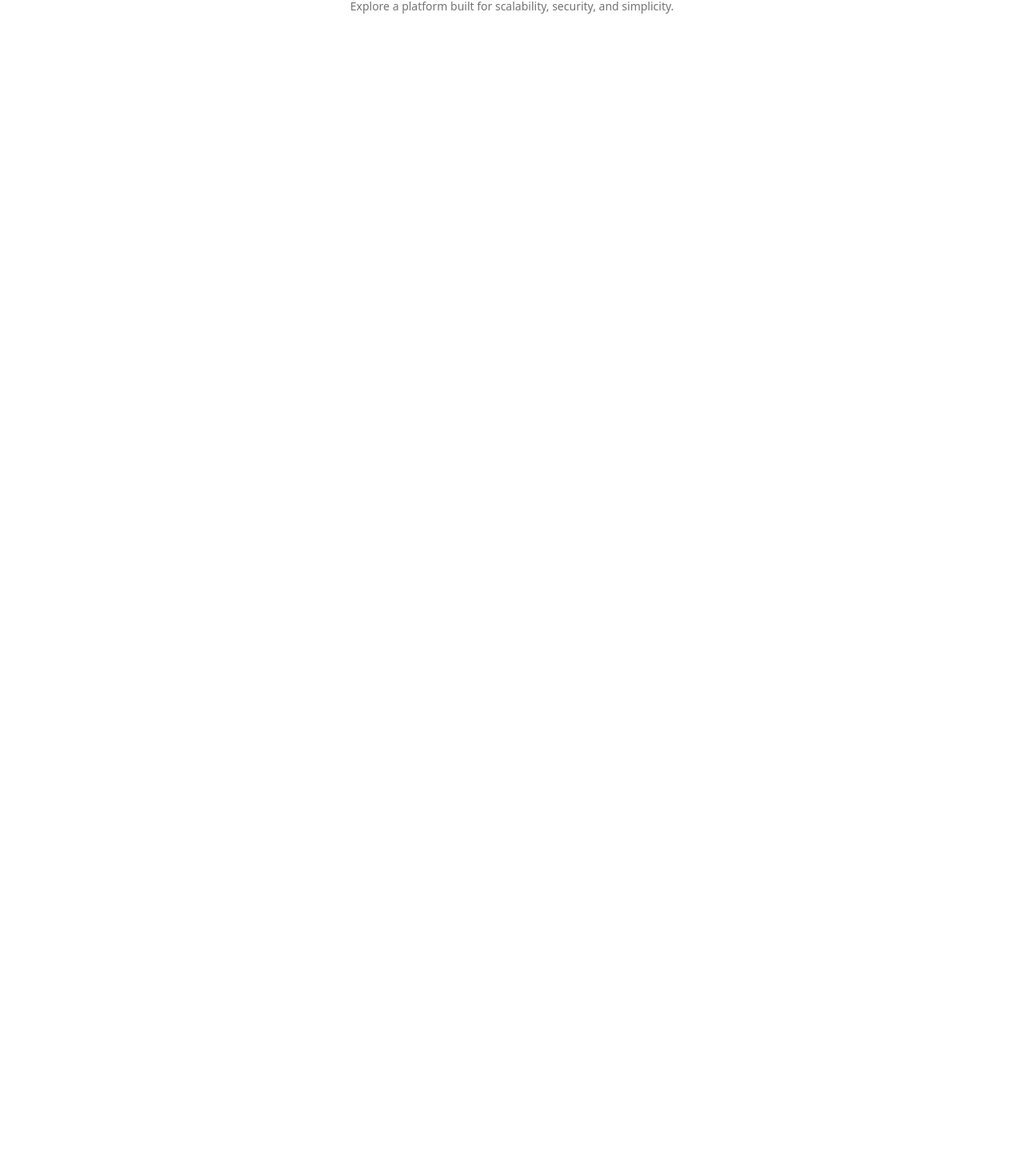
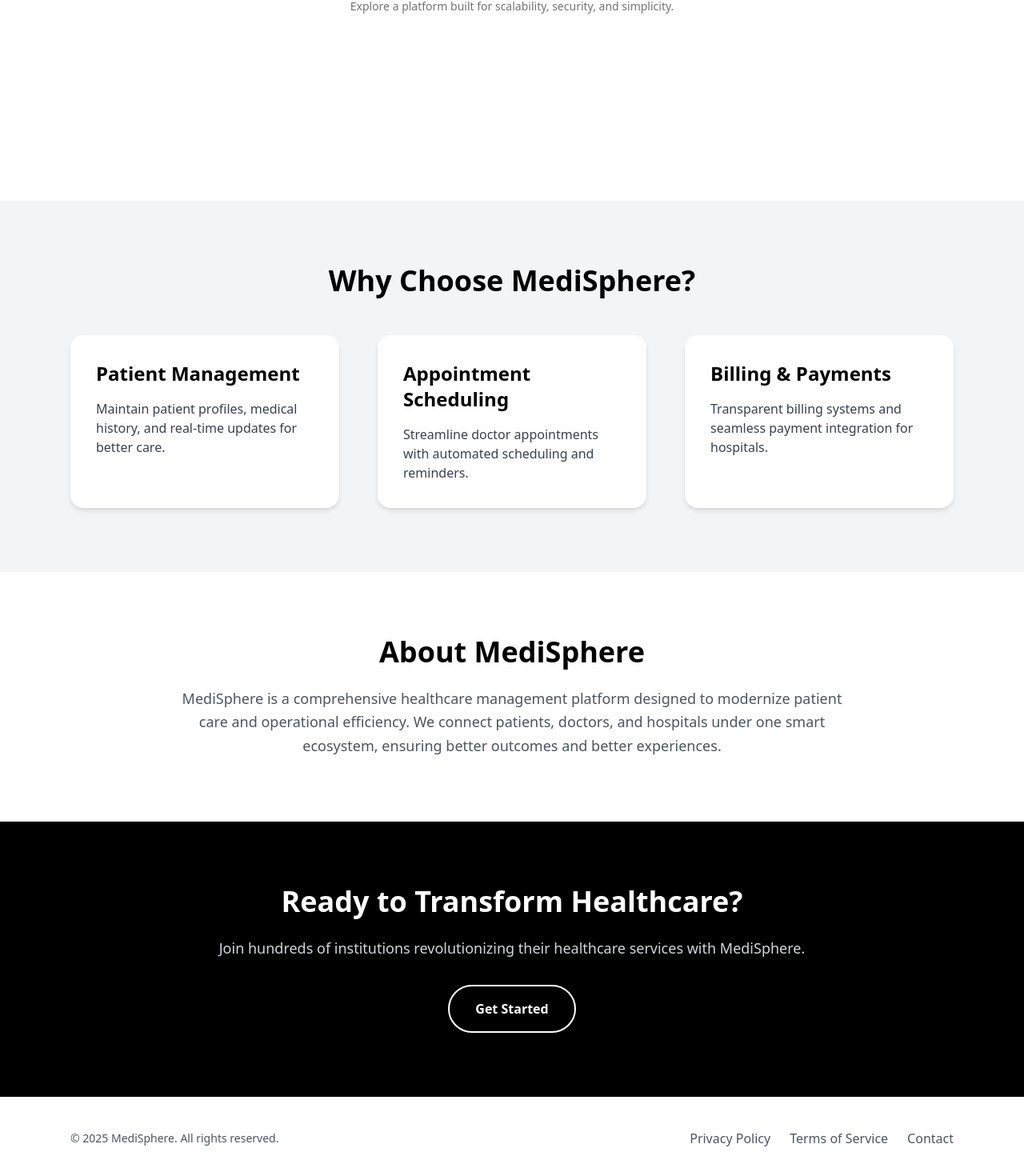
Before and after one commit to eklavya172004/MediSphere, a Next.js app in the folder frontend/: page / in a window 1280 px wide. Shown: the part 549-2019 px from the top of the page at 80% size. Before the commit the page ends 800 px from the top, so only its background shows below. Built offline with nearby package versions, Linux system fonts and the light colour scheme.

Commit message:
home page

```diff
--- a/frontend/app/page.tsx
+++ b/frontend/app/page.tsx
@@ -4,8 +4,75 @@ import Hero from "@/components/Hero";
 
 export default function Home() {
   return (
-    <div>
-        <Hero/>
+    <div className="flex flex-col bg-white text-black">
+      <Hero />
+
+      {/* Features Section */}
+      {/* Features Section */}
+<section className="py-20 bg-gray-100 text-black">
+  <div className="max-w-6xl mx-auto px-6">
+    <h2 className="text-4xl font-bold text-center mb-12">
+      Why Choose MediSphere?
+    </h2>
+    <div className="grid md:grid-cols-3 gap-12">
+      <div className="bg-white p-8 rounded-2xl shadow-md hover:shadow-lg transition">
+        <h3 className="text-2xl font-semibold text-black mb-4">Patient Management</h3>
+        <p className="text-gray-700">
+          Maintain patient profiles, medical history, and real-time updates for better care.
+        </p>
+      </div>
+      <div className="bg-white p-8 rounded-2xl shadow-md hover:shadow-lg transition">
+        <h3 className="text-2xl font-semibold text-black mb-4">Appointment Scheduling</h3>
+        <p className="text-gray-700">
+          Streamline doctor appointments with automated scheduling and reminders.
+        </p>
+      </div>
+      <div className="bg-white p-8 rounded-2xl shadow-md hover:shadow-lg transition">
+        <h3 className="text-2xl font-semibold text-black mb-4">Billing & Payments</h3>
+        <p className="text-gray-700">
+          Transparent billing systems and seamless payment integration for hospitals.
+        </p>
+      </div>
+    </div>
+  </div>
+</section>
+
+
+      {/* About Section */}
+      <section className="py-20 bg-white text-black">
+        <div className="max-w-4xl mx-auto px-6 text-center">
+          <h2 className="text-4xl font-bold mb-6">About MediSphere</h2>
+          <p className="text-lg text-gray-600 leading-relaxed">
+            MediSphere is a comprehensive healthcare management platform designed to modernize patient care and operational efficiency.
+            We connect patients, doctors, and hospitals under one smart ecosystem, ensuring better outcomes and better experiences.
+          </p>
+        </div>
+      </section>
+
+      {/* Call to Action */}
+      <section className="py-20 bg-black text-white text-center">
+        <div className="max-w-4xl mx-auto px-6">
+          <h2 className="text-4xl font-bold mb-6">Ready to Transform Healthcare?</h2>
+          <p className="text-lg mb-8 text-gray-300">
+            Join hundreds of institutions revolutionizing their healthcare services with MediSphere.
+          </p>
+          <button className="px-8 py-4 border-2 border-white text-white font-bold rounded-full hover:bg-white hover:text-black transition">
+            Get Started
+          </button>
+        </div>
+      </section>
+
+      {/* Footer */}
+      <footer className="py-10 bg-white text-gray-600">
+        <div className="max-w-6xl mx-auto px-6 flex flex-col md:flex-row justify-between items-center">
+          <p className="text-sm">&copy; 2025 MediSphere. All rights reserved.</p>
+          <div className="flex gap-6 mt-4 md:mt-0">
+            <a href="#" className="hover:text-black transition">Privacy Policy</a>
+            <a href="#" className="hover:text-black transition">Terms of Service</a>
+            <a href="#" className="hover:text-black transition">Contact</a>
+          </div>
+        </div>
+      </footer>
     </div>
   );
 }
--- a/frontend/components/Beams.tsx
+++ b/frontend/components/Beams.tsx
@@ -9,7 +9,7 @@ export function BackgroundBeamsDemo() {
         <h1 className="text-5xl md:text-7xl font-extrabold text-transparent bg-clip-text bg-gradient-to-b from-black to-neutral-400">
           Welcome to MediSphere
         </h1>
-        <p className="mt-6 text-lg md:text-xl text-neutral-300 leading-relaxed">
+        <p className="mt-6 text-lg md:text-xl text-neutral-600 leading-relaxed">
           A modern healthcare management system built to connect patients, doctors, and services seamlessly.
           From emergency response to patient records, MediSphere empowers institutions to deliver better care with efficiency and precision.
         </p>
```
